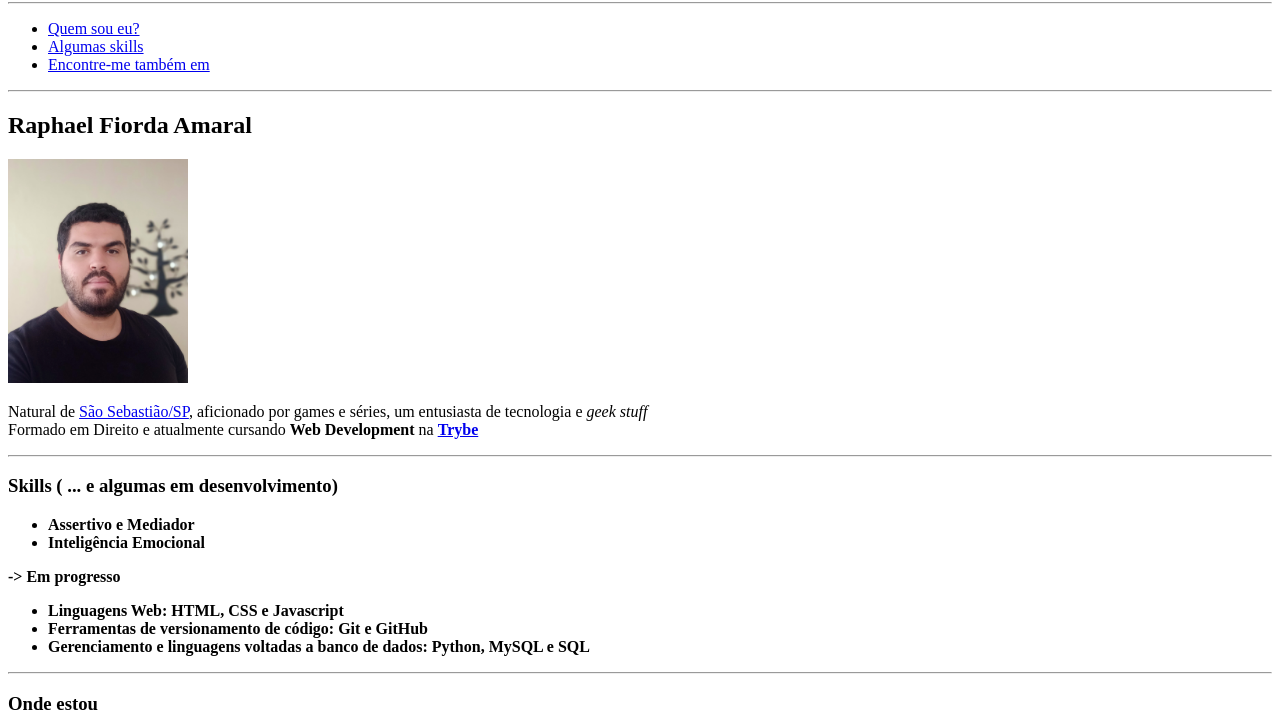
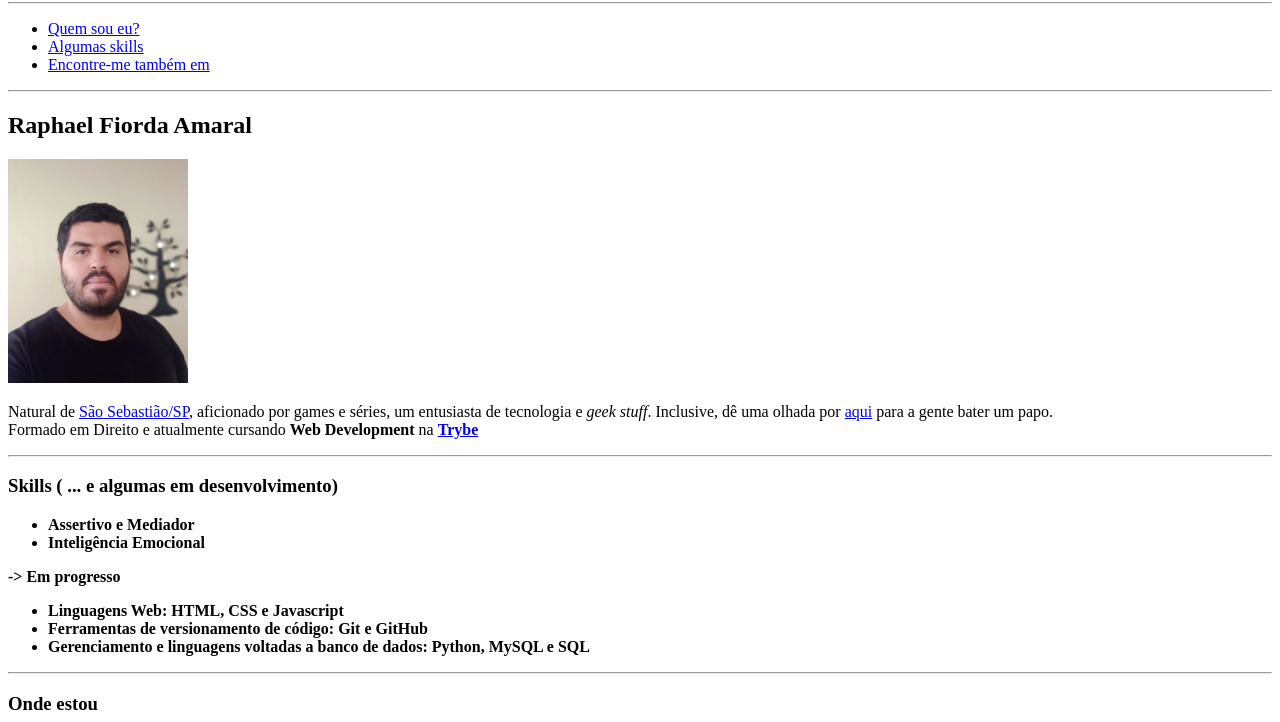
Before and after one commit to raphaelfiorda/raphaelfiorda.github.io, a plain HTML site: page index.html in a window 1280 px wide. Shown: the part 78-800 px from the top of the page. Drawn offline with Linux system fonts and the light colour scheme.

Commit message:
Adicionado link externo na seção 1. Quem sou eu, para o site NerdCast

```diff
--- a/index.html
+++ b/index.html
@@ -17,7 +17,8 @@
     <h2 id="nome">Raphael Fiorda Amaral</h2>
         <img src="Foto Perfil.jpg" alt="Foto de Raphael" width="180px">
         <p>Natural de <a href="http://www.turismosaosebastiao.com.br/home" target="_blank">
-            São Sebastião/SP</a>, aficionado por games e séries, um entusiasta de tecnologia e <em>geek stuff</em>
+            São Sebastião/SP</a>, aficionado por games e séries, um entusiasta de tecnologia e <em>geek stuff</em>.
+            Inclusive, dê uma olhada por <a href="https://jovemnerd.com.br/nerdcast/" target="_blank">aqui</a> para a gente bater um papo.
         <br>
             Formado em Direito e atualmente cursando
             <strong> Web Development </strong> na <strong><a href="https://www.betrybe.com/" target="_blank">Trybe</a></strong>
```
